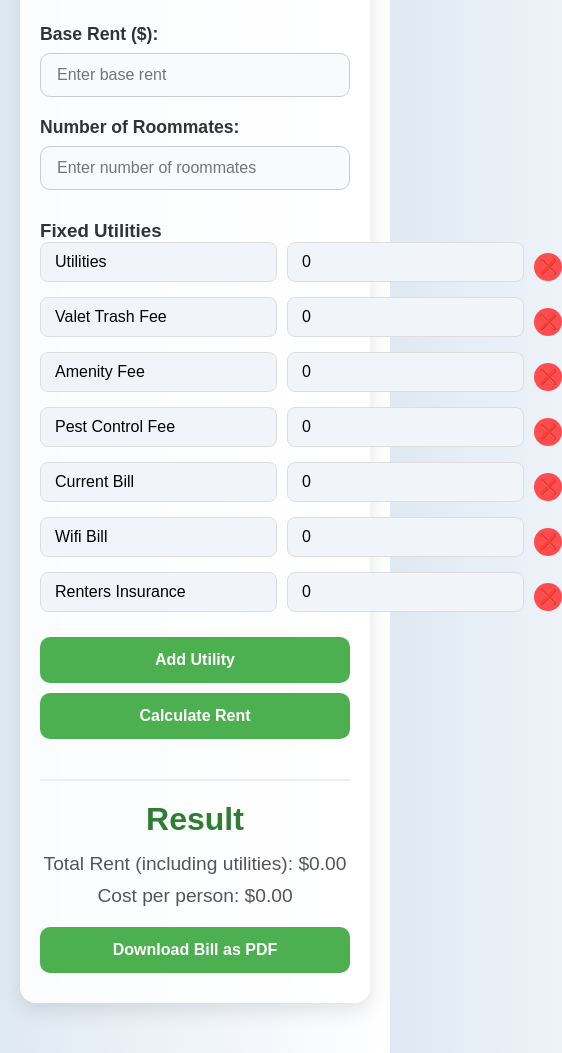
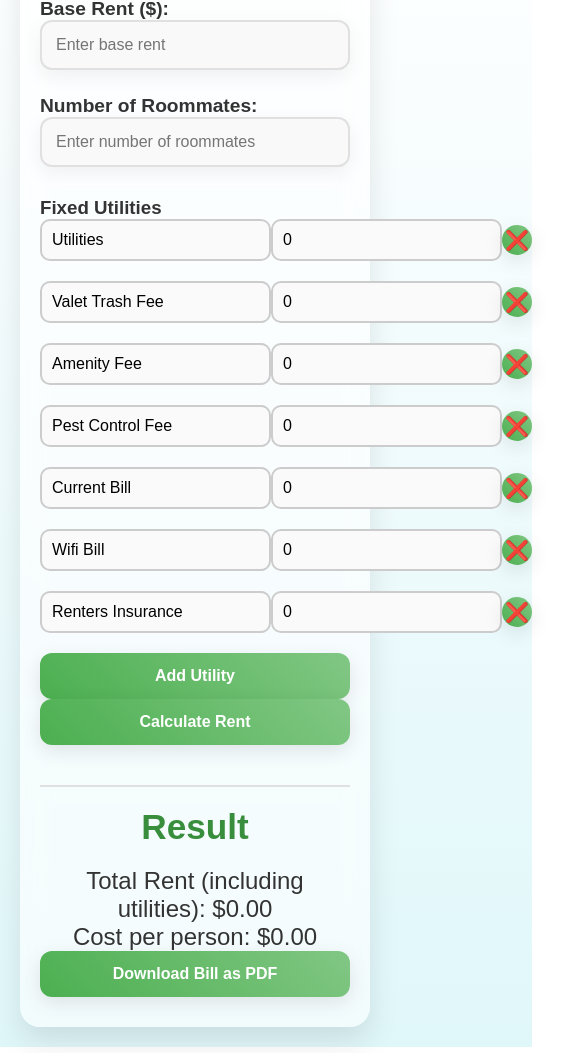
Before and after one commit to itsmeakr99/rent-calculator-pro, a plain HTML site: page index.html in a window 390 px wide. Shown: the part 126-1179 px from the top of the page, 562 px wide, since content can reach past the window. Drawn offline with Linux system fonts and the light colour scheme.

Commit message:
Update style.css

```diff
--- a/style.css
+++ b/style.css
@@ -1,91 +1,100 @@
-/* Reset and Global Styles */
+/* General Reset */
 * {
     margin: 0;
     padding: 0;
     box-sizing: border-box;
+    font-family: 'Poppins', sans-serif;
 }
 
 body {
-    font-family: 'Poppins', sans-serif;
-    background: linear-gradient(to right, #dfe9f3, #ffffff);
+    background: linear-gradient(to top, #e0f7fa, #ffffff);
     min-height: 100vh;
     display: flex;
     justify-content: center;
-    align-items: flex-start;
-    padding: 50px 20px;
+    align-items: center;
     color: #333;
+    padding: 20px;
 }
 
 /* Main Container */
 .container {
+    max-width: 900px;
     width: 100%;
-    max-width: 850px;
-    background: rgba(255, 255, 255, 0.85);
-    backdrop-filter: blur(10px);
+    background: rgba(255, 255, 255, 0.6);
+    backdrop-filter: blur(12px);
+    border-radius: 20px;
+    box-shadow: 0 15px 30px rgba(0, 0, 0, 0.1);
     padding: 40px;
-    border-radius: 16px;
-    box-shadow: 0 8px 20px rgba(0, 0, 0, 0.1);
-    transition: all 0.3s ease;
+    transition: transform 0.3s ease;
+}
+
+/* Hover effect for the main container */
+.container:hover {
+    transform: translateY(-8px);
 }
 
 h1 {
+    font-size: 2.8rem;
+    color: #4caf50;
     text-align: center;
-    color: #2f855a;
+    font-weight: bold;
+    letter-spacing: 1px;
     margin-bottom: 30px;
-    font-size: 2.8rem;
 }
 
-/* Form Groups */
+/* Input Styling */
 .form-group {
-    margin-bottom: 20px;
+    margin-bottom: 25px;
 }
 
 .form-group label {
+    font-size: 1.2rem;
     font-weight: 600;
-    display: block;
     margin-bottom: 8px;
-    font-size: 1.1rem;
+    color: #333;
 }
 
 .form-group input {
     width: 100%;
-    padding: 12px 16px;
-    border: 1px solid #ccc;
-    border-radius: 10px;
+    padding: 14px;
     font-size: 1rem;
-    background: #f9fafb;
-    transition: border-color 0.3s ease, box-shadow 0.3s ease;
+    border: 2px solid #e0e0e0;
+    border-radius: 12px;
+    background-color: #f9f9f9;
+    box-shadow: 0 6px 20px rgba(0, 0, 0, 0.06);
+    transition: all 0.3s ease;
 }
 
 .form-group input:focus {
-    border-color: #4CAF50;
-    box-shadow: 0 0 8px rgba(76, 175, 80, 0.3);
+    border-color: #4caf50;
+    box-shadow: 0 0 12px rgba(76, 175, 80, 0.4);
     outline: none;
 }
 
 /* Buttons */
 button {
     width: 100%;
-    background-color: #4CAF50;
-    color: #fff;
+    padding: 14px;
+    background: linear-gradient(45deg, #4caf50, #81c784);
+    border: none;
+    color: white;
+    border-radius: 12px;
     font-size: 1.2rem;
+    cursor: pointer;
     font-weight: 600;
-    padding: 14px;
-    border: none;
-    border-radius: 10px;
-    margin-top: 10px;
-    cursor: pointer;
-    transition: background 0.3s ease, transform 0.2s ease;
+    transition: all 0.3s ease;
+    box-shadow: 0 6px 20px rgba(0, 0, 0, 0.1);
 }
 
 button:hover {
-    background-color: #43a047;
-    transform: translateY(-2px);
+    background: linear-gradient(45deg, #388e3c, #66bb6a);
+    transform: translateY(-4px);
 }
 
 button:disabled {
-    background: #ccc;
+    background: #e0e0e0;
     cursor: not-allowed;
+    box-shadow: none;
 }
 
 /* Utility Section */
@@ -95,34 +104,39 @@ button:disabled {
 
 .utility-item {
     display: flex;
+    justify-content: space-between;
     align-items: center;
-    justify-content: space-between;
-    gap: 10px;
-    margin-bottom: 15px;
+    margin-bottom: 20px;
 }
 
 .utility-item input {
     flex: 1;
-    padding: 10px 14px;
+    padding: 10px;
     font-size: 1rem;
-    border: 1px solid #ddd;
-    border-radius: 8px;
-    background: #f1f5f9;
+    border-radius: 10px;
+    border: 2px solid #ccc;
+    background-color: #fafafa;
+    transition: border-color 0.3s ease;
+}
+
+.utility-item input:focus {
+    border-color: #4caf50;
+    outline: none;
 }
 
 .utility-item button {
-    width: 28px;
-    height: 28px;
-    background-color: #ff4d4f;
-    color: #fff;
-    font-size: 0.9rem;
+    background-color: #f44336;
+    color: white;
+    font-size: 1.2rem;
+    width: 30px;
+    height: 30px;
     border: none;
     border-radius: 50%;
-    cursor: pointer;
     display: flex;
     align-items: center;
     justify-content: center;
-    transition: background 0.3s ease;
+    cursor: pointer;
+    transition: background-color 0.3s ease;
 }
 
 .utility-item button:hover {
@@ -133,20 +147,85 @@ button:disabled {
 #result {
     margin-top: 40px;
     padding-top: 20px;
-    border-top: 2px solid #eee;
+    border-top: 2px solid #e0e0e0;
     text-align: center;
 }
 
 #result h3 {
-    font-size: 2rem;
-    color: #2e7d32;
-    margin-bottom: 15px;
+    font-size: 2.2rem;
+    color: #388e3c;
+    font-weight: bold;
+    margin-bottom: 20px;
 }
 
 #result p {
+    font-size: 1.5rem;
+    color: #333;
+}
+
+/* Success Popup (Toast Message) */
+#successMessage {
+    position: fixed;
+    top: 20px;
+    right: 20px;
+    background-color: #4caf50;
+    color: white;
+    padding: 12px 24px;
+    border-radius: 12px;
     font-size: 1.2rem;
-    margin-bottom: 10px;
-    color: #555;
+    opacity: 0;
+    transform: translateY(-10px);
+    pointer-events: none;
+    box-shadow: 0 6px 12px rgba(0, 0, 0, 0.1);
+    transition: opacity 0.4s ease, transform 0.3s ease;
+}
+
+#successMessage.show {
+    opacity: 1;
+    transform: translateY(0);
+    pointer-events: auto;
+}
+
+#successMessage p {
+    font-size: 1.2rem;
+    margin: 0;
+}
+
+/* Dark Mode Support */
+@media (prefers-color-scheme: dark) {
+    body {
+        background: linear-gradient(to top, #121212, #333);
+        color: #fff;
+    }
+
+    .container {
+        background: rgba(255, 255, 255, 0.1);
+        backdrop-filter: blur(15px);
+    }
+
+    .form-group input {
+        background-color: #444;
+        border: 2px solid #555;
+        color: #fff;
+    }
+
+    .form-group input:focus {
+        border-color: #81c784;
+        box-shadow: 0 0 8px rgba(76, 175, 80, 0.4);
+    }
+
+    button {
+        background: linear-gradient(45deg, #388e3c, #66bb6a);
+        color: white;
+    }
+
+    button:hover {
+        background: linear-gradient(45deg, #43a047, #66bb6a);
+    }
+
+    #successMessage {
+        background-color: #388e3c;
+    }
 }
 
 /* Responsive */
@@ -156,7 +235,7 @@ button:disabled {
     }
 
     h1 {
-        font-size: 2.2rem;
+        font-size: 2.4rem;
     }
 
     button {
```
